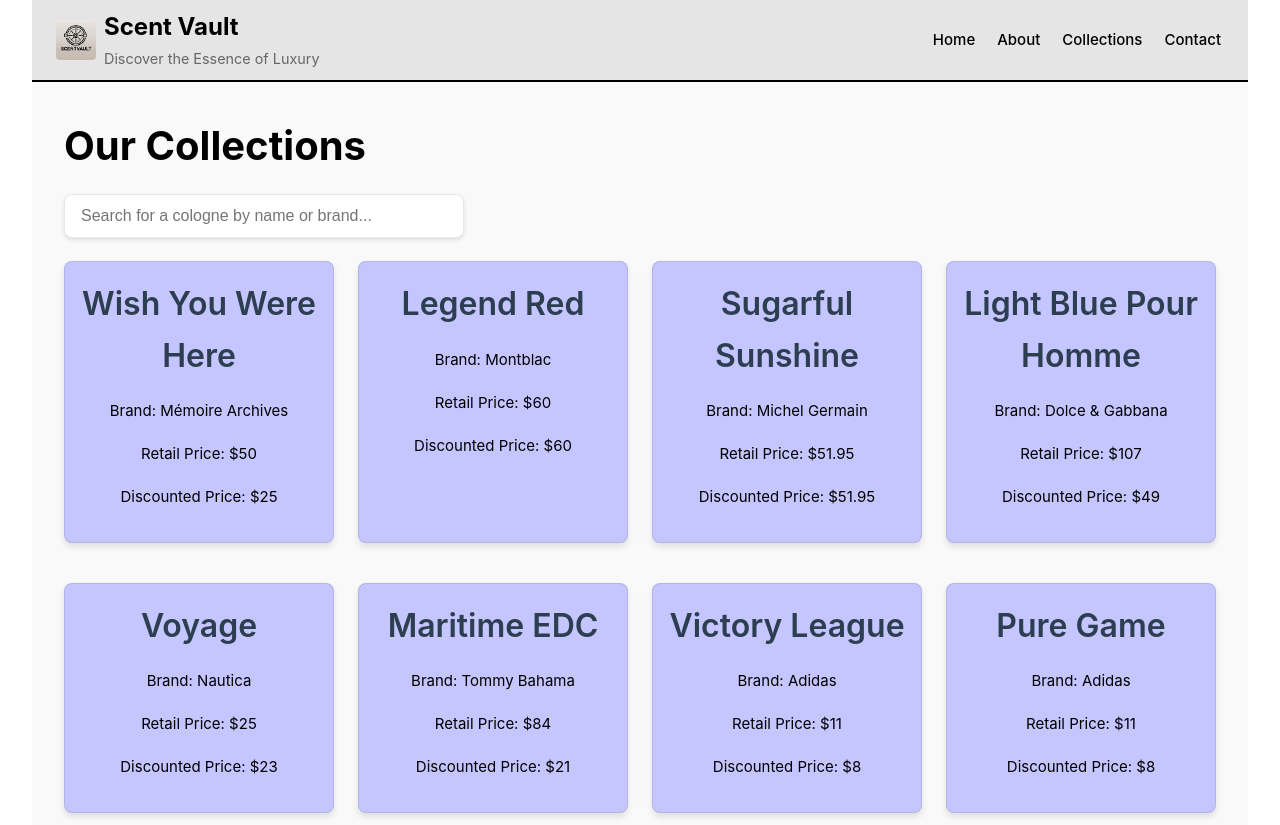
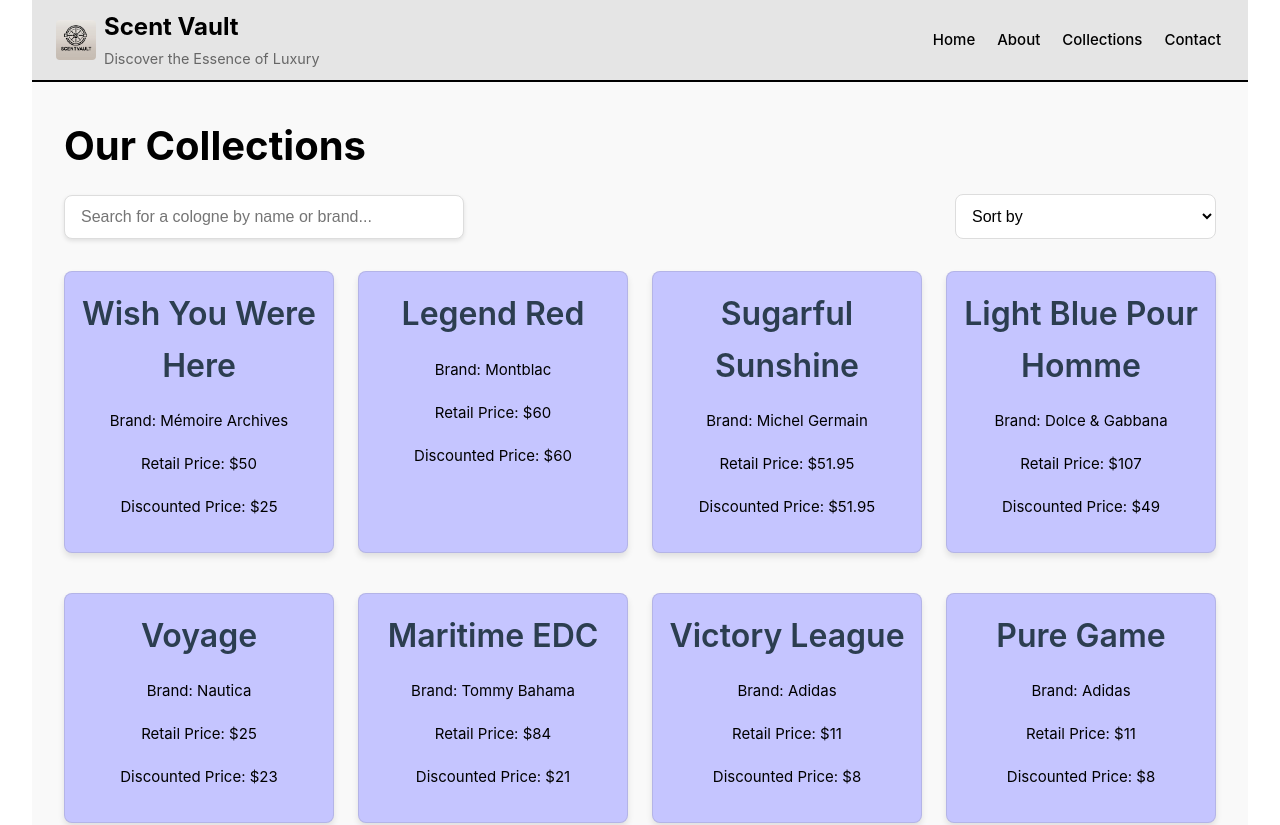
Before and after one commit to KleeWai/scentvaults, a Vue app: page /collections in a window 1280 px wide. Shown: the top 825 px of the page. Built offline with nearby package versions, Linux system fonts and the light colour scheme.

Commit message:
added sorting

```diff
--- a/src/views/CollectionsView.vue
+++ b/src/views/CollectionsView.vue
@@ -3,20 +3,30 @@
       <div class="container">
         <h1 class="title">Our Collections</h1>
 
+        <!-- Search and Sort Container -->
+        <div class="search-sort-container">
           <!-- Search Bar -->
-        <div class="search-container">
           <input
             type="text"
             v-model="searchQuery"
             placeholder="Search for a cologne by name or brand..."
             class="search-bar"
           />
+
+          <!-- Sort Dropdown -->
+          <select v-model="sortOption" class="sort-dropdown">
+            <option value="default">Sort by</option>
+            <option value="retail-asc">Retail Price: Low to High</option>
+            <option value="retail-desc">Retail Price: High to Low</option>
+            <option value="discounted-asc">Discounted Price: Low to High</option>
+            <option value="discounted-desc">Discounted Price: High to Low</option>
+          </select>
         </div>
 
         <!-- Grid Layout -->
         <div class="grid">
           <div
-            v-for="(cologne, index) in filteredColognes"
+            v-for="(cologne, index) in sortedAndFilteredColognes"
             :key="index"
             class="card"
           >
@@ -30,10 +40,13 @@
     </div>
   </template>
 
+
   <script setup>
-  import { ref, computed } from 'vue';
+import { ref, computed } from "vue";
 
-  const searchQuery = ref('');
+const searchQuery = ref("");
+const sortOption = ref("default");
+
 const colognes = [
 { name: "Wish You Were Here", brand: "Mémoire Archives", retail: 50, discounted: 25 },
     { name: "Legend Red", brand: "Montblac", retail: 60, discounted: 60 },
@@ -105,9 +118,9 @@
   { name: "Herod", brand: "PDM", retail: 365, discounted: 270 },
   { name: "Grand Soir", brand: "MFK", retail: 245, discounted: 317 },
 
-    // Add your full collection list here
 ];
 
+// Filter logic
 const filteredColognes = computed(() => {
   if (!searchQuery.value.trim()) return colognes;
   const query = searchQuery.value.toLowerCase();
@@ -116,6 +129,28 @@
       cologne.name.toLowerCase().includes(query) ||
       cologne.brand.toLowerCase().includes(query)
   );
+});
+
+// Sort and Filter combined
+const sortedAndFilteredColognes = computed(() => {
+  let sortedColognes = [...filteredColognes.value];
+  switch (sortOption.value) {
+    case "retail-asc":
+      sortedColognes.sort((a, b) => a.retail - b.retail);
+      break;
+    case "retail-desc":
+      sortedColognes.sort((a, b) => b.retail - a.retail);
+      break;
+    case "discounted-asc":
+      sortedColognes.sort((a, b) => a.discounted - b.discounted);
+      break;
+    case "discounted-desc":
+      sortedColognes.sort((a, b) => b.discounted - a.discounted);
+      break;
+    default:
+      break;
+  }
+  return sortedColognes;
 });
 </script>
 
@@ -130,4 +165,29 @@
     color: #000000;
 }
 
+.search-sort-container {
+  display: flex;
+  justify-content: space-between;
+  align-items: center;
+  margin-bottom: 2rem;
+}
+
+.search-bar {
+  flex: 1;
+  padding: 0.75rem 1rem;
+  font-size: 1rem;
+  margin-right: 1rem;
+  border: 1px solid #ddd;
+  border-radius: 8px;
+}
+
+.sort-dropdown {
+  padding: 0.75rem;
+  font-size: 1rem;
+  border: 1px solid #ddd;
+  border-radius: 8px;
+  background-color: #fff;
+  cursor: pointer;
+}
+
 </style>
```
Lines whose indentation alone changed are shown as unchanged.
